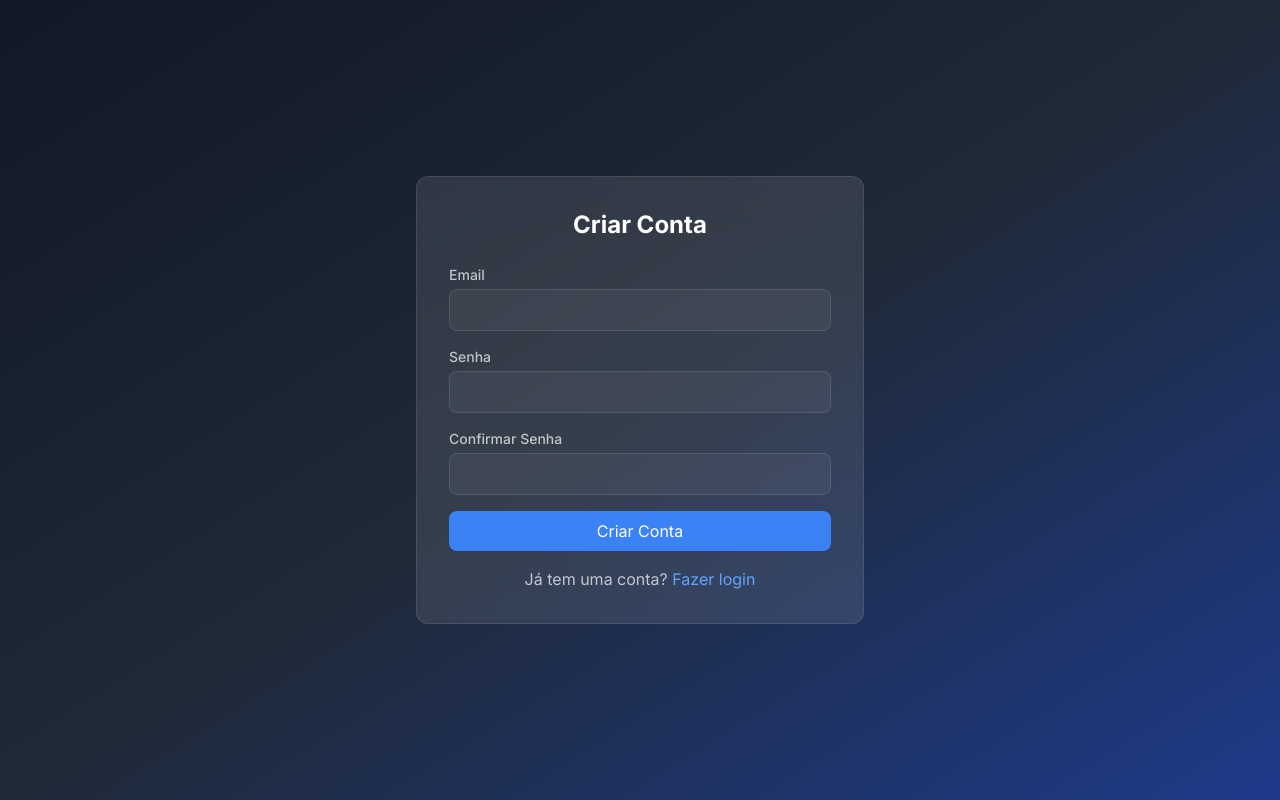
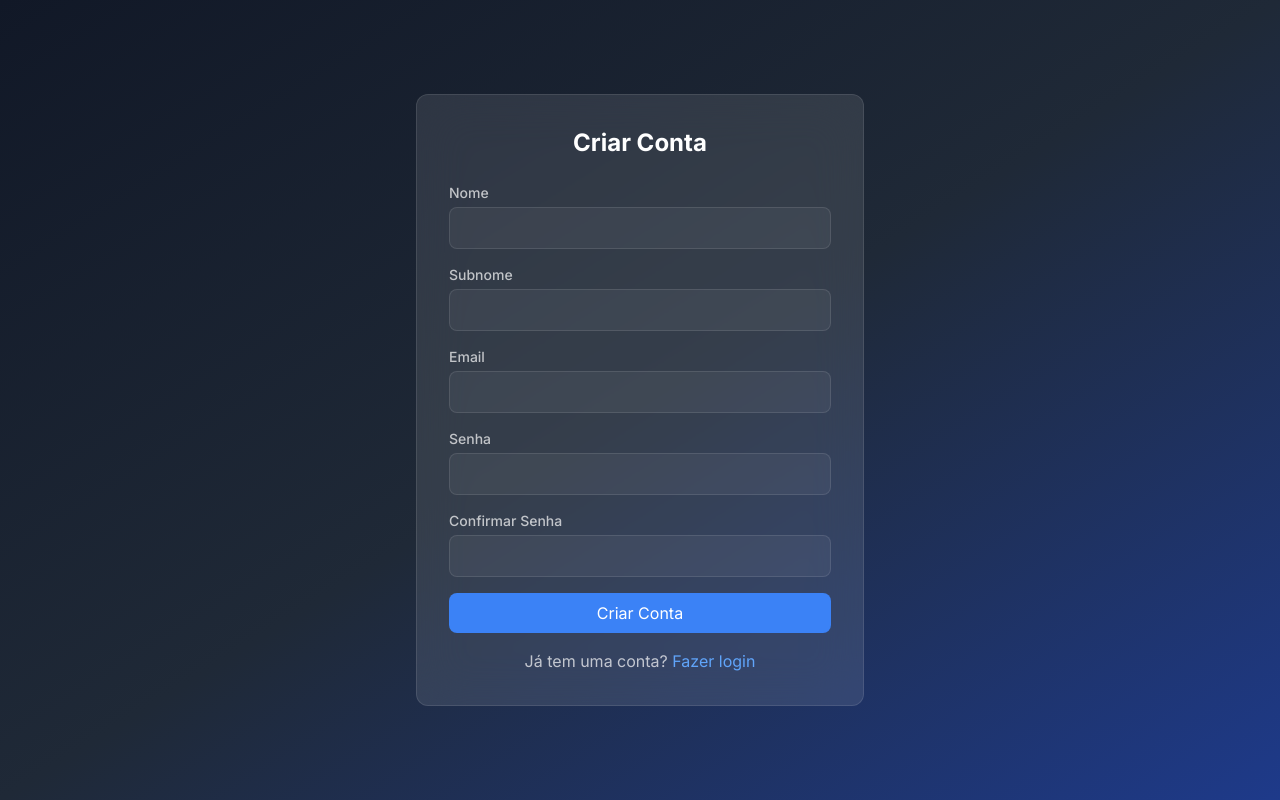
Before and after one commit to Lazy690/groketfinance, a React (Vite) app: page /register in a window 1280 px wide. Built offline with nearby package versions, Linux system fonts and the light colour scheme; no server answers.

Commit message:
Register modificado
modifiquei o register para aparecer nome e sobre nome, mas não esta connectado ao resto do app por isso esta não funcional por enquanto

```diff
--- a/src/pages/Register.tsx
+++ b/src/pages/Register.tsx
@@ -45,6 +45,26 @@ function Register() {
           </div>
         )}
         <form onSubmit={handleSubmit} className="space-y-4">
+          <div>
+            <label className="block text-sm font-medium text-white/70 mb-1">
+              Nome
+            </label>
+            <input
+
+              className="w-full p-2 bg-white/5 border border-white/10 rounded-lg text-white focus:outline-none focus:ring-2 focus:ring-blue-500"
+              required
+            />
+          </div>
+          <div>
+            <label className="block text-sm font-medium text-white/70 mb-1">
+              Subnome
+            </label>
+            <input
+
+              className="w-full p-2 bg-white/5 border border-white/10 rounded-lg text-white focus:outline-none focus:ring-2 focus:ring-blue-500"
+              required
+            />
+          </div>
           <div>
             <label className="block text-sm font-medium text-white/70 mb-1">
               Email
```
Also changed, not shown: 1 other file (tests, documents, lock files or other folders).
